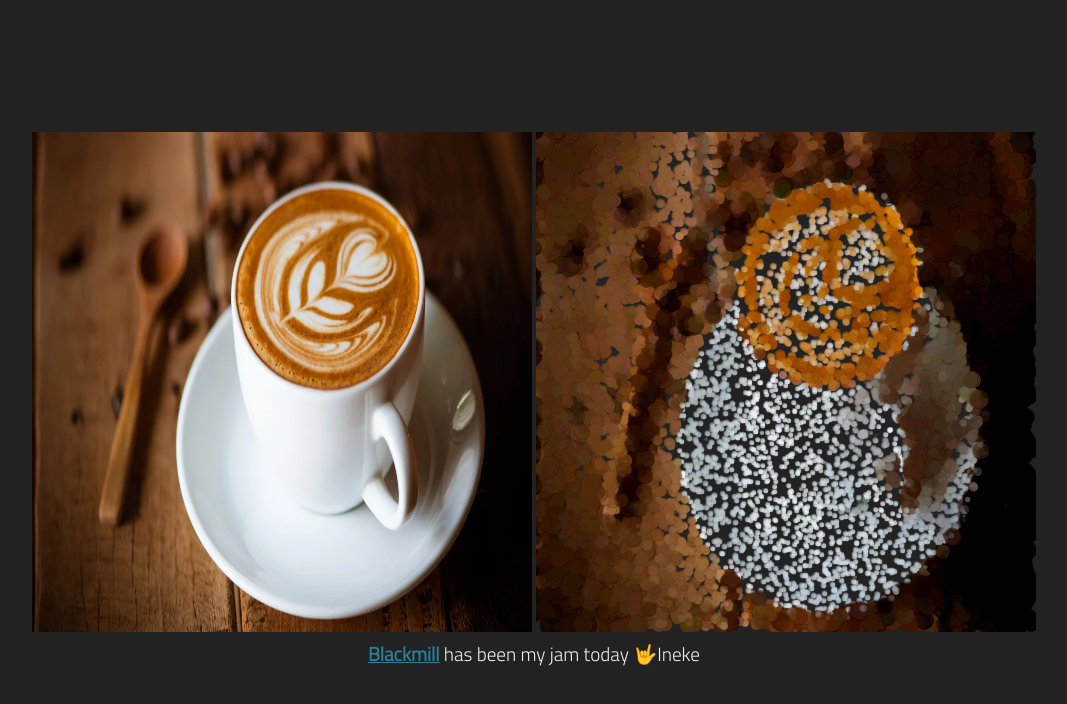
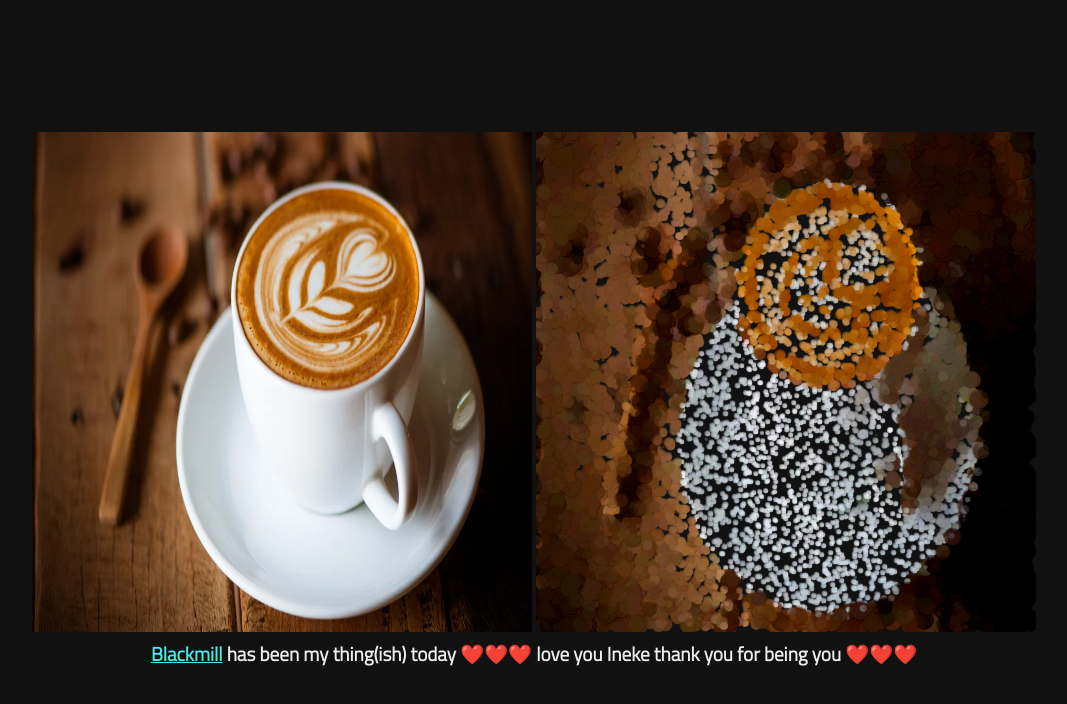
Before and after one commit to mlorberdev/AAA-bloom, a plain HTML site: page index.html in a window 1280 px wide. Shown: the whole page, without its empty margins (106-1173 px from the left). Drawn offline with Linux system fonts and the light colour scheme.

```diff
--- a/main.html
+++ b/index.html
@@ -18,7 +18,7 @@
     </div>
     <div>
         <a href="https://www.youtube.com/watch?v=fkxKAVF6Shg" target="_blank">Blackmill</a>
-        <span> has been my jam today 🤟Ineke</span>
+        <span> has been my thing(ish) today ❤️❤️❤️ love you Ineke thank you for being you ❤️❤️❤️</span>
     </div>
 </body>
 
--- a/style.css
+++ b/style.css
@@ -13,10 +13,11 @@
   flex-direction: column;
   align-items: center;
   justify-content: center;
-  background-color: #222;
+  background-color: #111;
   font-family:titillium;
   font-size:1.2rem;
   color:#eee;
+  font-weight: 600;
 }
 
 img {
@@ -29,6 +30,6 @@
 }
 
 a,a:visited {
-  color: rgb(42, 129, 151);
-  font-weight:600;
+  color: rgb(72, 236, 236);
+  font-weight: 900;
 }
```
